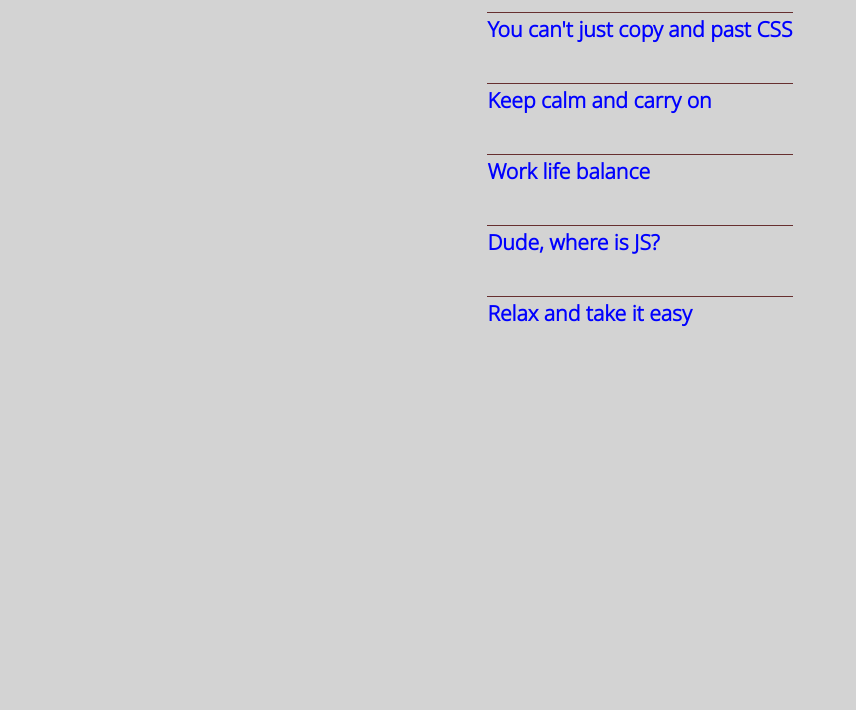
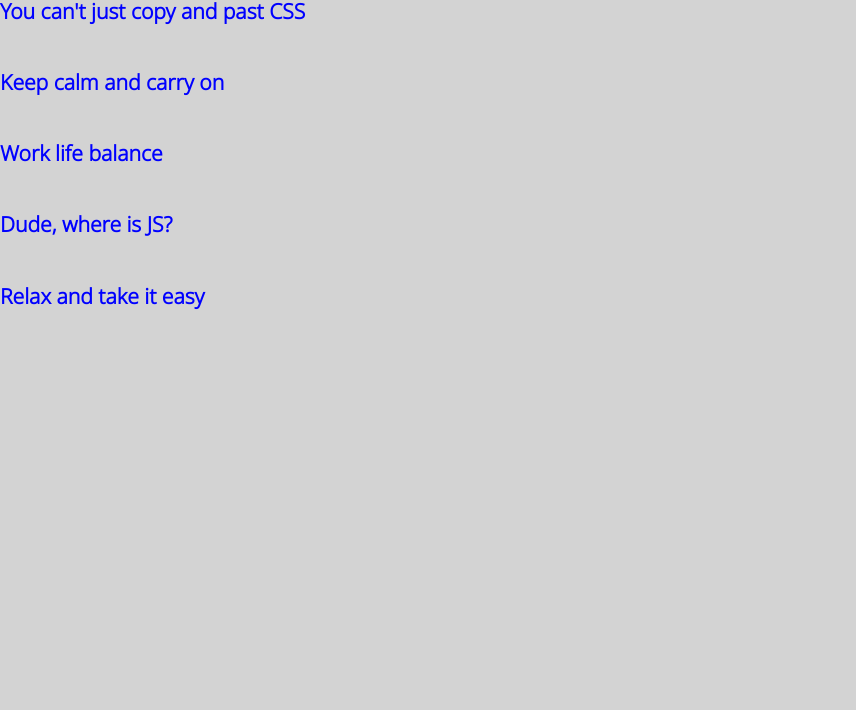
Before and after one commit to zaoivan/cssBayan, a plain HTML site: page cssBayan/index.html in a window 1280 px wide. Shown: the part 90-800 px from the top of the page, without its empty margins (0-856 px from the left). Drawn offline with Linux system fonts and the light colour scheme.

Commit message:
feat: add favicon.ico  (Sun, March, 12, 2023 10:27:12 PM)

```diff
--- a/cssBayan/css/style.css
+++ b/cssBayan/css/style.css
@@ -10,7 +10,7 @@ body {
     display: flex;
     flex-direction: column;
     /* justify-content: space-between; */
-    min-height: 100vh;
+    /* min-height: 100vh; */
     min-width: 320px;
     margin: 0;
     padding: 0;
@@ -28,6 +28,10 @@ body {
     /* min-height: 50px; */
 }
 
+.section {
+    width: 600px;
+}
+
 .section-title {
     color: black;
     /* font-size: 20px;
@@ -37,8 +41,8 @@ body {
 .section-item {
     transition: color 0.5s;
     min-height: 50px;
-    padding: 20 0 0 0;
-    border-top: 1px solid #672f2f;
+    /* padding: 20 0 0 0; */
+    /* border-top: 1px solid #672f2f; */
 }
 
 .section-item:hover {
--- a/cssBayan/index.html
+++ b/cssBayan/index.html
@@ -8,27 +8,25 @@
     <link rel="preconnect" href="https://fonts.googleapis.com">
     <link rel="preconnect" href="https://fonts.gstatic.com" crossorigin>
     <link href="https://fonts.googleapis.com/css2?family=Noto+Sans:wght@100;300&display=swap" rel="stylesheet">
+    <!-- <link rel="stylesheet" href="css/normalize.css"> -->
     <link rel="stylesheet" href="css/style.css">
-    <link rel="stylesheet" href="css/normalize.css">
-    <title>cssBayan</title>
+    <title>cssBayan ZI</title>
+    <link rel="icon" href="assets/favicon.ico">
 </head>
 
 <body>
-
+    <main>
         <div class="container">
             <section class="section">
                 <h1 class="section-title">CSS Bayan</h1>
-
                 <h3 class="section-item">You can't just copy and past CSS</h3>
                 <h3 class="section-item">Keep calm and carry on</h3>
                 <h3 class="section-item">Work life balance</h3>
                 <h3 class="section-item">Dude, where is JS?</h3>
                 <h3 class="section-item">Relax and take it easy</h3>
-
             </section>
-
         </div>
-
+    </main>
 </body>
 
 </html>
```
Also changed, not shown: cssBayan/assets/favicon.ico (added), cssBayan/assets/letter-zi-logo-colorful-splash-background-combination-design-creative-industry-web-business-company-203787755.jpg (added), 3 other files. Lines whose indentation alone changed are shown as unchanged.
